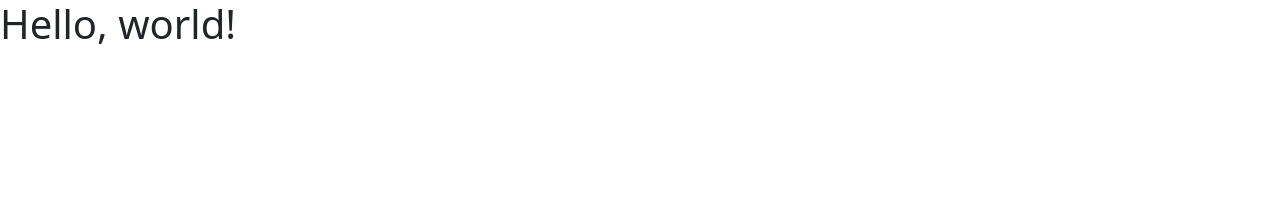
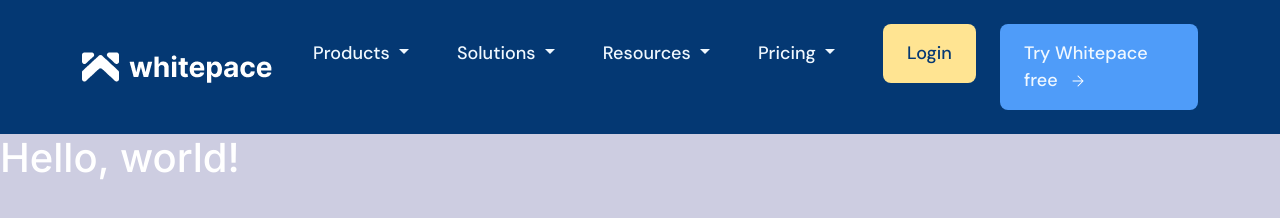
Before and after one commit to Bishwajit75478/whitepace, a plain HTML site: page index.html in a window 1280 px wide. Drawn offline with nearby package versions, Linux system fonts and the light colour scheme.

Commit message:
header area completed

```diff
--- a/index.html
+++ b/index.html
@@ -3,11 +3,75 @@
   <head>
     <meta charset="utf-8">
     <meta name="viewport" content="width=device-width, initial-scale=1">
-    <title>Bootstrap demo</title>
+    <title>home-whitepace</title>
     <link href="https://cdn.jsdelivr.net/npm/bootstrap@5.2.2/dist/css/bootstrap.min.css" rel="stylesheet" integrity="sha384-Zenh87qX5JnK2Jl0vWa8Ck2rdkQ2Bzep5IDxbcnCeuOxjzrPF/et3URy9Bv1WTRi" crossorigin="anonymous">
     <link rel="stylesheet" href="style.css">
   </head>
   <body>
+    <header class="header-area">
+      <div class="container">
+        <nav class="navbar navbar-expand-lg ">
+            <a class="navbar-brand" href="#">
+              <img src="img/logo.png" alt="">
+            </a>
+            <button class="navbar-toggler" type="button" data-bs-toggle="collapse" data-bs-target="#navbarNavDropdown" aria-controls="navbarNavDropdown" aria-expanded="false" aria-label="Toggle navigation">
+              <img src="img/btn.png" alt="">
+            </button>
+            <div class="collapse navbar-collapse" id="navbarNavDropdown">
+              <ul class="navbar-nav ms-auto">
+                <li class="nav-item">
+                </li>
+                <li class="nav-item dropdown">
+                  <a class="nav-link dropdown-toggle" href="#" role="button" data-bs-toggle="dropdown" aria-expanded="false"
+                  class="active">
+                    Products
+                  </a>
+                  <ul class="dropdown-menu">
+                    <li><a class="dropdown-item" href="#">dropdown one</a></li>
+                    <li><a class="dropdown-item" href="#">dropdown two</a></li>
+                  </ul>
+                </li>
+                <li class="nav-item dropdown">
+                  <a class="nav-link dropdown-toggle" href="#" role="button" data-bs-toggle="dropdown" aria-expanded="false"
+                  class="active">
+                  Solutions
+                  </a>
+                  <ul class="dropdown-menu">
+                    <li><a class="dropdown-item" href="#">dropdown one</a></li>
+                    <li><a class="dropdown-item" href="#">dropdown two</a></li>
+                  </ul>
+                </li>
+                <li class="nav-item dropdown">
+                  <a class="nav-link dropdown-toggle" href="#" role="button" data-bs-toggle="dropdown" aria-expanded="false"
+                  class="active">
+                  Resources
+                  </a>
+                  <ul class="dropdown-menu">
+                    <li><a class="dropdown-item" href="#">dropdown one</a></li>
+                    <li><a class="dropdown-item" href="#">dropdown two</a></li>
+                  </ul>
+                </li>
+                <li class="nav-item dropdown">
+                  <a class="nav-link dropdown-toggle" href="#" role="button" data-bs-toggle="dropdown" aria-expanded="false"
+                  class="active">
+                  Pricing
+                  </a>
+                  <ul class="dropdown-menu">
+                    <li><a class="dropdown-item" href="#">dropdown one</a></li>
+                    <li><a class="dropdown-item" href="#">dropdown two</a></li>
+              </ul>
+              <li class="nav-item">
+                <a class="nav-link theme-button-two" href="#">Login</a>
+              </li>
+              <li class="nav-item">
+                <a class="nav-link theme-button" href="#">Try Whitepace free
+                  <img src="img/icon.png" alt="">
+                </a>
+              </li>
+            </div>
+        </nav>
+      </div>
+    </header>
     <h1>Hello, world!</h1>
     <script src="https://cdn.jsdelivr.net/npm/bootstrap@5.2.2/dist/js/bootstrap.bundle.min.js" integrity="sha384-OERcA2EqjJCMA+/3y+gxIOqMEjwtxJY7qPCqsdltbNJuaOe923+mo//f6V8Qbsw3" crossorigin="anonymous"></script>
   </body>
--- a/style.css
+++ b/style.css
@@ -0,0 +1,79 @@
+/*
+043873
+
+4F9CF9
+
+FFE492
+
+font-family: 'DM Sans', sans-serif;
+font-family: 'Inter', sans-serif;
+
+*/
+@import url('https://fonts.googleapis.com/css2?family=DM+Sans:wght@500&family=Inter:wght@400;500;700&display=swap');
+ /*
+ basic css
+ */
+ body{
+    font-family: 'Inter', sans-serif;
+    font-weight: 400;
+    font-size: 18px;
+    color: white;
+    background-color: rgb(205, 205, 225);
+    color: white;
+ }
+ .theme-button{
+   display: inline-block;
+   background-color: #4f9cf9;
+   border-radius: 8px;
+   padding: 16px 24px !important;
+   margin-left: 24px;
+ }
+ .theme-button-two{
+  display: inline-block;
+  background-color:#FFE492;
+  color: #043873 !important;
+  border-radius: 8px;
+  padding: 16px 24px !important;
+  margin-left: 24px;
+}
+ .theme-button img {
+  margin-left: 10px;
+ }
+
+ /* headercss */
+ .header-area{
+background-color:#043873 ;
+padding: 16px;
+ }
+ .header-area .nav-link{
+   color: aliceblue;
+   font-family: 'DM Sans', sans-serif;
+   font-weight: 500;
+   padding: 16px 24px !important;
+ }
+.header-area .navbar-toggler{
+  border: none;
+  box-shadow: none;
+}
+@media (max-width: 991px){
+  .theme-button{
+    width:100% ;
+    text-align: center;
+    margin-left: 0;
+    margin-top: 15px;
+  }
+  .theme-button-two{
+    width: 100%;
+    text-align: center;
+    margin-left: 0px;
+    margin-top: 15px;
+ }
+ .header-area .nav-link{
+  padding: 16px 0px !important;
+  position: relative;
+}
+.header-area .nav-link::after{
+  position: absolute;
+  right: 12px;
+}
+}
```
Also changed, not shown: img/btn.png (added), img/icon.png (added), img/logo.png (added).
